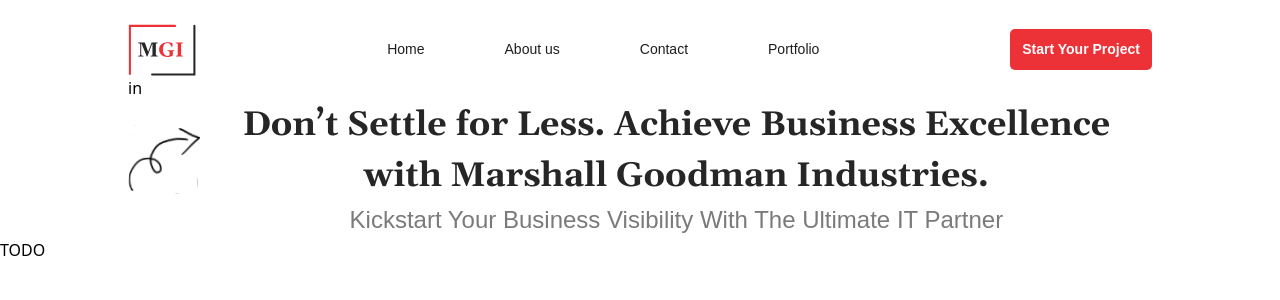
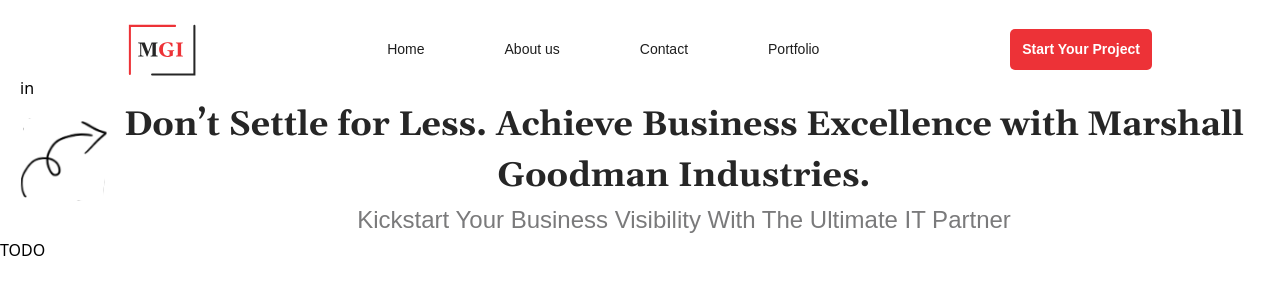
Before and after one commit to MaverickDe/mgi, a Next.js app: page / in a window 1280 px wide. Shown: the top 300 px of the page. Built offline with nearby package versions, Linux system fonts and the light colour scheme; a web font is replaced by a local one.

Commit message:
victor initial commit

```diff
--- a/components/Layout/Layout.js
+++ b/components/Layout/Layout.js
@@ -5,7 +5,7 @@
   return (
     <>
       <MainNavigation />
-      <main className="px-5 md:px-32">{props.children}</main>
+      <main className="px-5">{props.children}</main>
       <Footer />
     </>
   );
```
